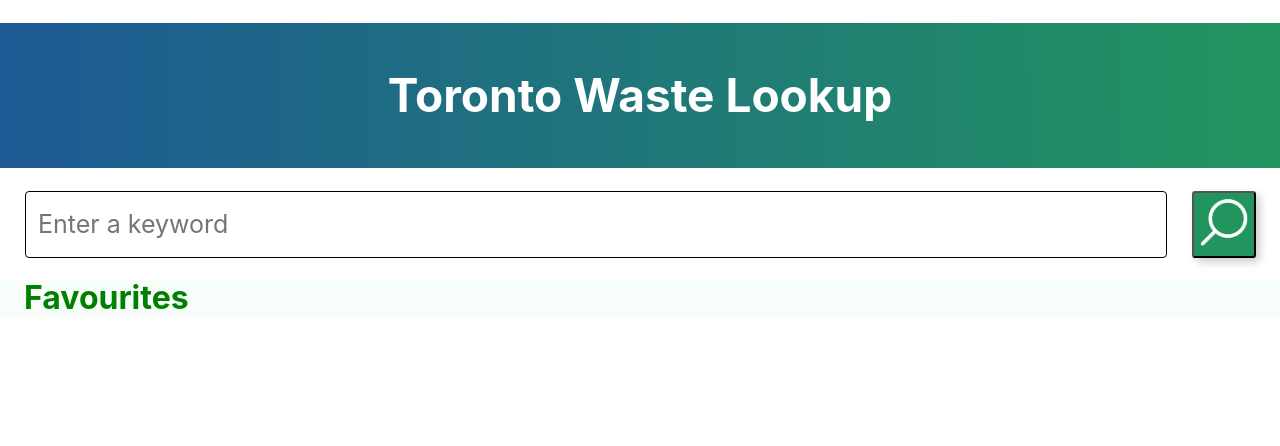
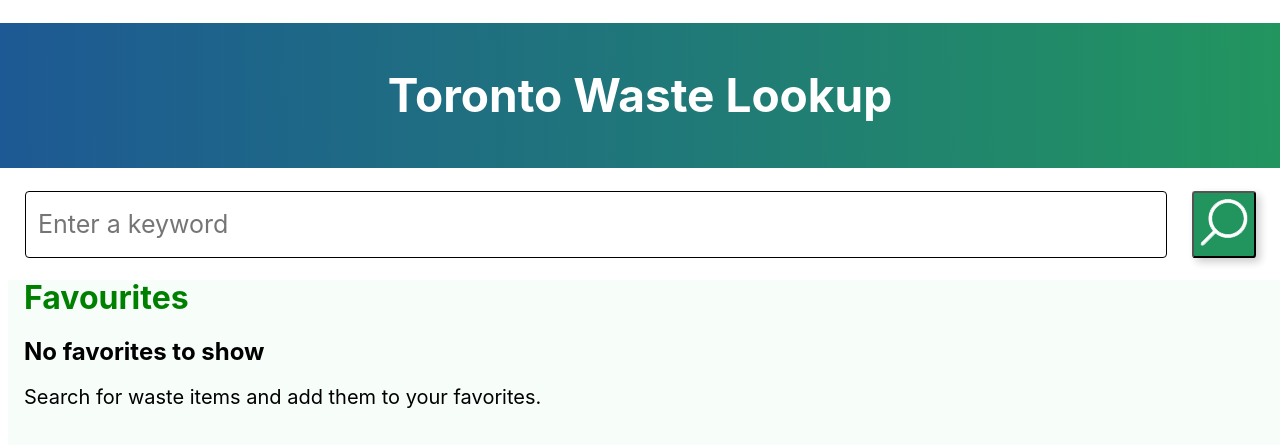
Before and after one commit to Scramblelock/toronto-waste-lookup, a React (Create React App) app: page / in a window 1280 px wide. Shown: the top 446 px of the page. Built offline with nearby package versions, Linux system fonts and the light colour scheme.

Commit message:
remove Favourite functionality added

```diff
--- a/src/App.css
+++ b/src/App.css
@@ -9,3 +9,15 @@
   text-align: center;
   margin: 0.5em 0;
 }
+
+.emptyFavourites {
+	background-color: #f7fefa;
+}
+
+.emptyFavourites p {
+	font-size: 20px;
+}
+
+.favouritesHeading {
+	color: green;
+}
--- a/src/App.js
+++ b/src/App.js
@@ -11,7 +11,6 @@
     this.state = {
       keyword: '',
       favourites: [],
-      isLoaded: false,
       wasteItems: [],
     }
   }
@@ -42,7 +41,7 @@
   }
 
   removeFav = (wasteItem) => {
-    let favourites = this.state.favourites.filter(eachFavourite => eachFavourite !== wasteItem.title)
+    let favourites = this.state.favourites.filter(eachFavourite => eachFavourite.title !== wasteItem.title)
     this.setState({ favourites });
   }
 
@@ -62,11 +61,22 @@
           removeFav={this.removeFav}
           favourites={this.state.favourites}
         />
-        <FavouritesCardList
-          wasteItems={this.state.wasteItems}
-          removeFav={this.removeFav}
-          favourites={this.state.favourites}
-        />
+        <div className="favouritesSection">
+          {this.state.favourites.length > 0
+            ? (
+              <FavouritesCardList
+                wasteItems={this.state.wasteItems}
+                removeFav={this.removeFav}
+                favourites={this.state.favourites}
+              />
+            ) : (
+              <div className="emptyFavourites pl3 ml2 pb3">
+                <h1 className='favouritesHeading'>Favourites</h1>
+                <h2>No favorites to show</h2>
+                <p>Search for waste items and add them to your favorites.</p>
+              </div>
+            )}
+        </div>
       </div>
     );
   }
--- a/src/components/WasteCard/WasteCard.css
+++ b/src/components/WasteCard/WasteCard.css
@@ -23,7 +23,7 @@
 	background: transparent;
 }
 
-.starButton--favourite .faStar {
+.faStar {
 	color: #22955f;
 }
 
--- a/src/components/WasteCard/WasteCard.js
+++ b/src/components/WasteCard/WasteCard.js
@@ -7,20 +7,15 @@
 class WasteCard extends Component {
 
   handleClick = (event) => {
-    if (event.target.classList.contains('starButton--default')) {
-      this.props.addFav({
+    (event.target.classList.contains('starButton--default'))
+      ? this.props.addFav({
         'title': this.props.title,
         'body': this.props.body
-      });
-    }
-    else {
-      if (event.target.classList.contains('starButton--default')) {
-        this.props.removeFav({
+      })
+      : this.props.removeFav({
           'title': this.props.title,
           'body': this.props.body
-        });
-      }
-    }
+      })
   }
 
   render() {
```
